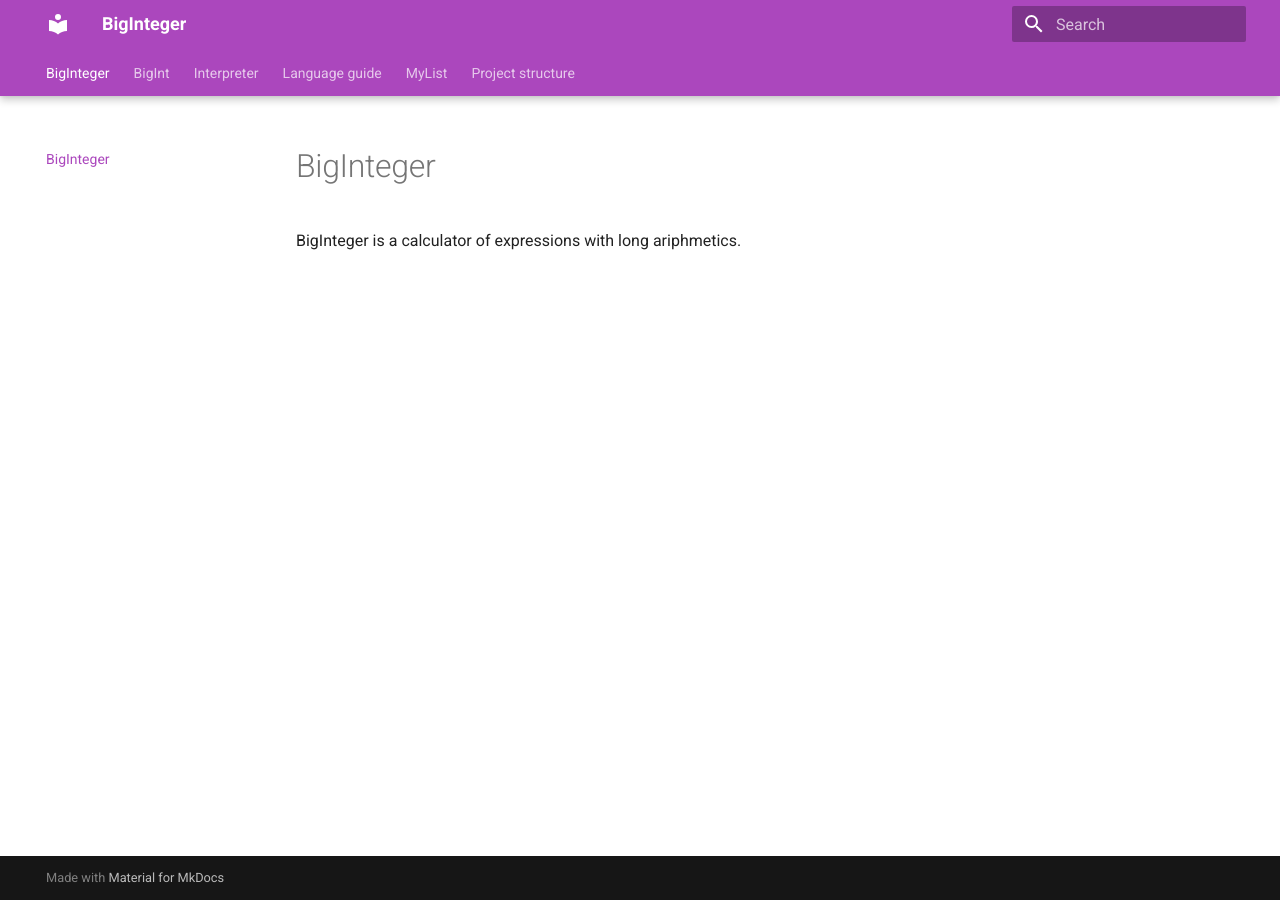
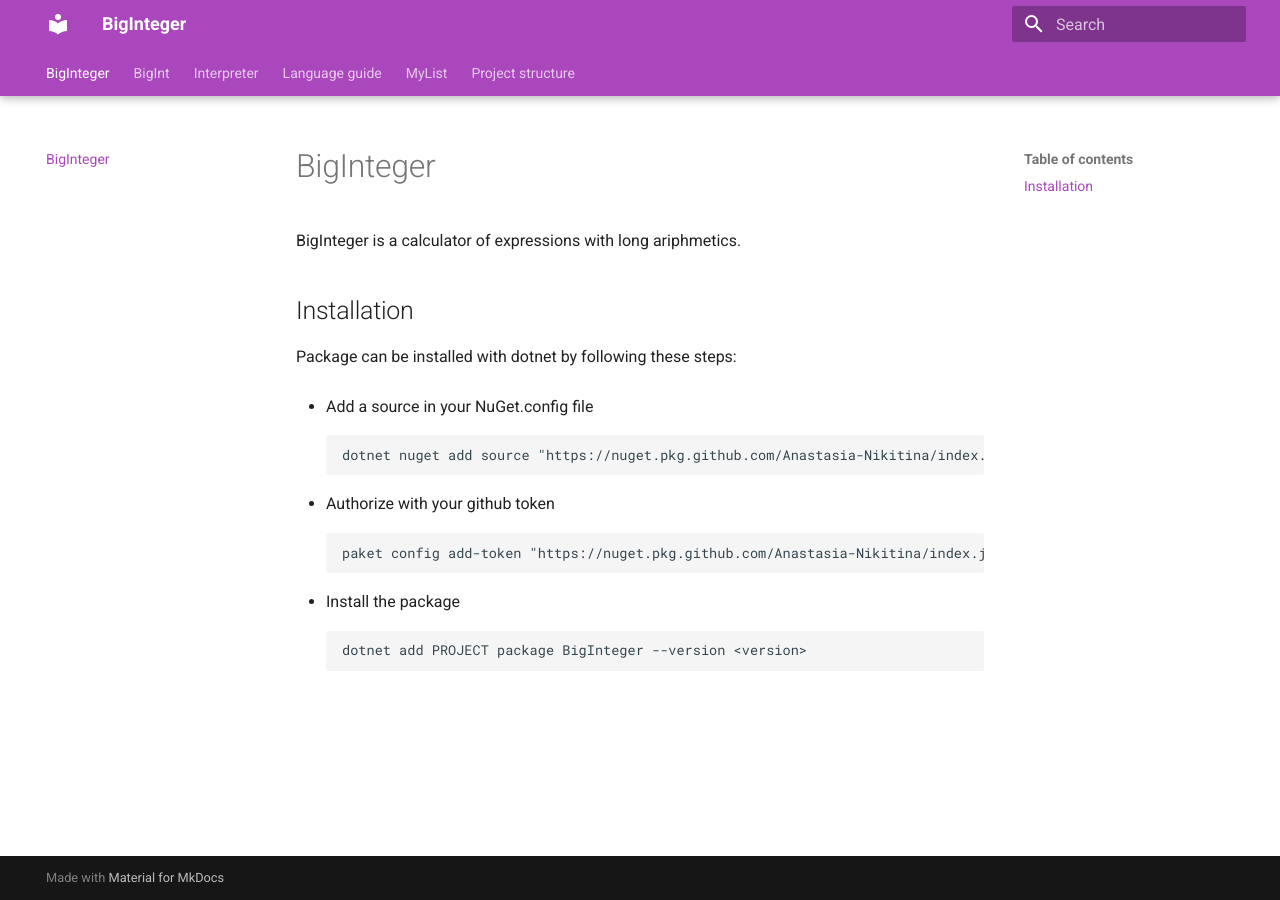
Before and after one commit to Anastasia-Nikitina/Big-Integer, an MkDocs documentation site: the page built from docs/index.md, in a window 1280 px wide. Built offline with MkDocs 1.6.1 and Material for MkDocs 9.7.7, drawn with Linux system fonts in a browser that asks for light colours.

````diff
--- a/docs/index.md
+++ b/docs/index.md
@@ -1,3 +1,23 @@
 # BigInteger
 
 BigInteger is a calculator of expressions with long ariphmetics.
+
+## Installation
+
+
+Package can be installed with dotnet by following these steps:
+
+* Add a source in your NuGet.config file
+```
+dotnet nuget add source "https://nuget.pkg.github.com/Anastasia-Nikitina/index.json"
+```
+
+* Authorize with your github token
+```
+paket config add-token "https://nuget.pkg.github.com/Anastasia-Nikitina/index.json" <token>
+```
+
+* Install the package
+```
+dotnet add PROJECT package BigInteger --version <version>
+```
--- a/global.json
+++ b/global.json
@@ -1,6 +1,6 @@
 {
   "sdk": {
-    "version": "5.0.202",
+    "version": "5.0.x",
     "rollForward": "latestFeature"
   }
 }
````
Also changed, not shown: README.md (+49 -2 lines), docs/BigInt.md (+1 -1 lines), docs/Structure.md (+3 -3 lines), docs/Language.md (line endings or trailing spaces), docs/MyList.md (line endings or trailing spaces), 3 other files.
